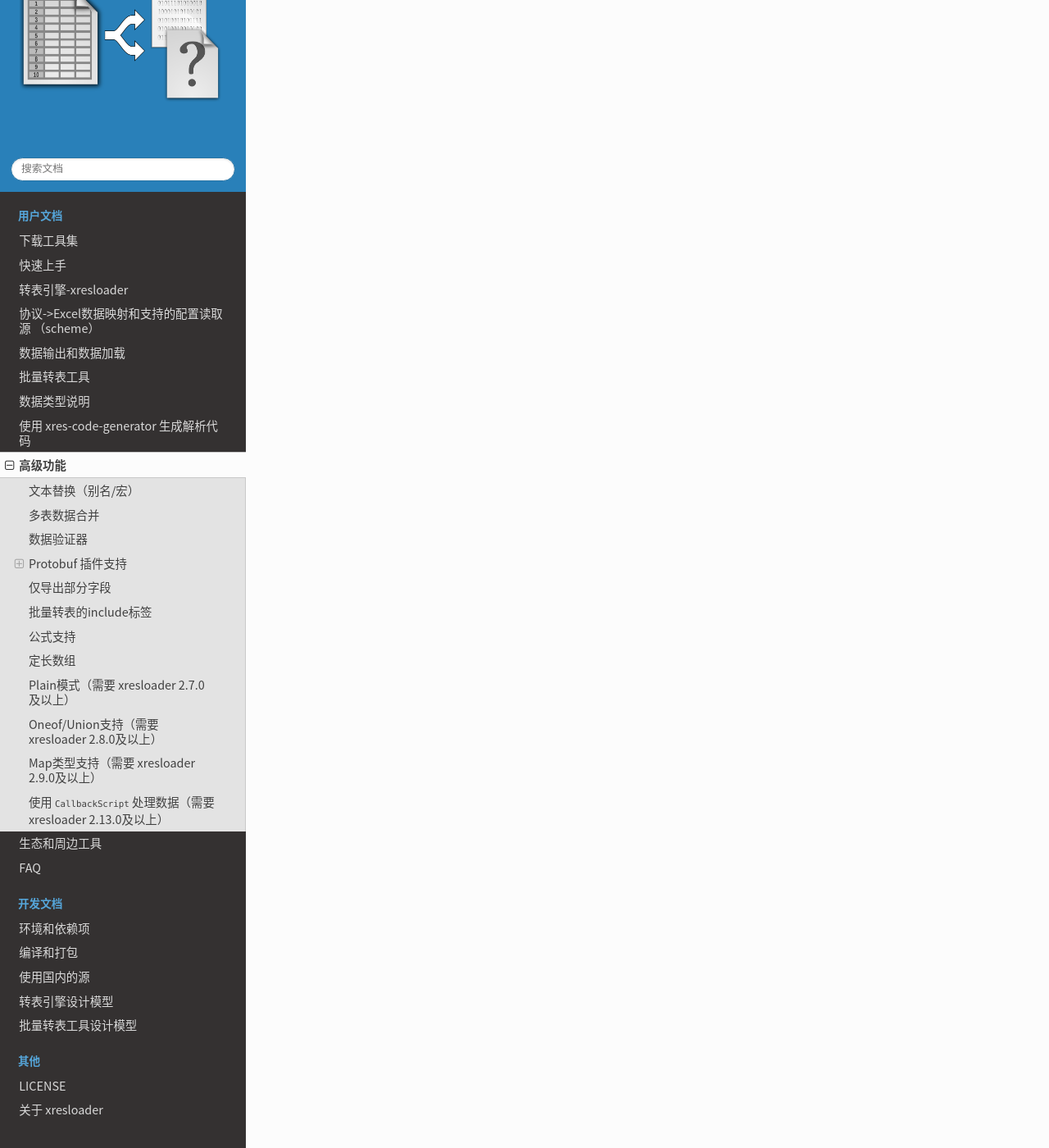
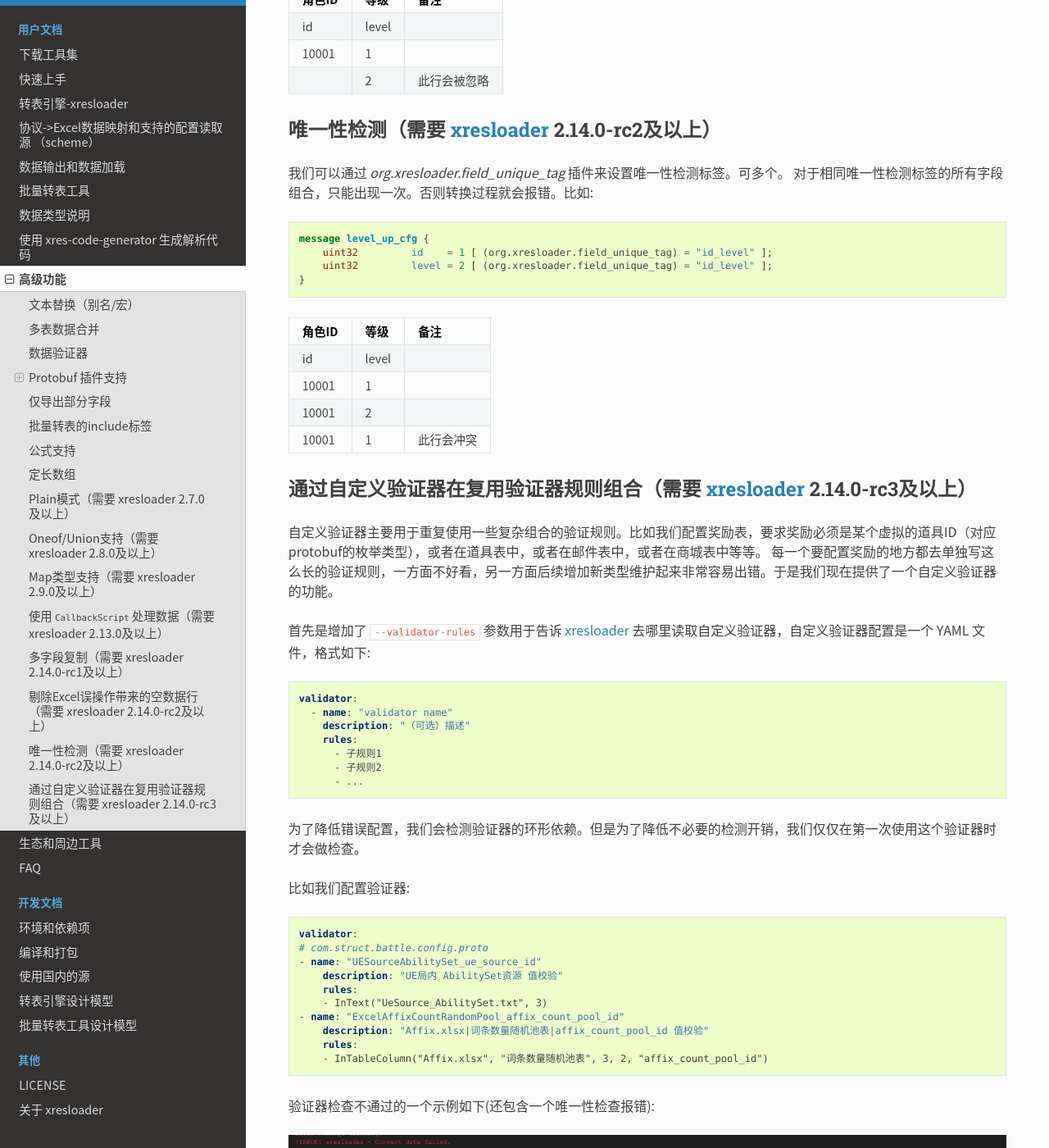
Before and after one commit to xresloader/xresloader-docs, a Sphinx documentation site: the page built from source/users/advance_usage.rst, in a window 1280 px wide and 1400 px high, scrolled down 10250 px. Shown: the whole window at 82% size. Built offline with Sphinx 7.4.7 and the Read the Docs theme 2.0.0, drawn with Linux system fonts in a browser that asks for light colours; some of the changed text lies outside the part shown.

Commit message:
新功能文档

```diff
--- a/source/users/advance_usage.rst
+++ b/source/users/advance_usage.rst
@@ -466,3 +466,122 @@ CallbackScript指向的javascript脚本中，需要满足已下条件:
   - ``typeDesc`` 为数据类型描述信息, ``org.xresloader.core.data.dst.DataDstWriterNode.DataDstTypeDescriptor`` 结构
 
 更多详情请参考 `xresloader sample`_ 的 ``process_by_script1`` 和 ``process_by_script2`` 表，还有 ``cb_script.js`` 文件。
+
+多字段复制（需要 `xresloader`_ 2.14.0-rc1及以上）
+------------------------------------------------------------------------------------------------------------
+
+可以在Excel ``KeyRow`` 指向的列里填写多个由 ``,`` 分隔的字段名，这样在转出的时候会把数据分别填充到这些字段里。比如:
+
+.. code-block:: proto
+
+    message level_data_cfg {
+        uint32 level = 1;
+        uint32 exp = 2;
+    }
+    message level_up_cfg {
+        option (xrescode.loader) = {
+            file_path: "level_up.bytes"
+            indexes: { fields: "id" fields: "level" index_type: EN_INDEX_KV }
+
+            tags: "client"
+            tags: "server"
+        };
+        uint32         id    = 1;
+        uint32         level = 2;
+        level_data_cfg data  = 3;
+    }
+
++-----------+------------------+-------------+
+|  角色ID   | 等级             |   经验      |
++===========+==================+=============+
+|   id      | level,data.level | data.exp    |
++-----------+------------------+-------------+
+|   10001   | 1                | 0           |
++-----------+------------------+-------------+
+
+剔除Excel误操作带来的空数据行（需要 `xresloader`_ 2.14.0-rc2及以上）
+------------------------------------------------------------------------------------------------------------
+
+我们可以通过 `org.xresloader.field_not_null` 插件和 `org.xresloader.oneof_not_null` 插件来用以忽略Excel中指定数据为空的数据行。
+特别是对Excel误操作（比如漏删除空单元格，不小心设置了某个空数据行的单元格格式）。比如:
+
+.. code-block:: proto
+
+    message level_up_cfg {
+        uint32         id    = 1 [ (org.xresloader.field_not_null) = true ];
+        uint32         level = 2;
+    }
+
++-----------+------------------+--------------+
+|  角色ID   | 等级             |   备注       |
++===========+==================+==============+
+|   id      | level            |              |
++-----------+------------------+--------------+
+|   10001   | 1                |              |
++-----------+------------------+--------------+
+|           | 2                | 此行会被忽略 |
++-----------+------------------+--------------+
+
+唯一性检测（需要 `xresloader`_ 2.14.0-rc2及以上）
+------------------------------------------------------------------------------------------------------------
+
+我们可以通过 `org.xresloader.field_unique_tag` 插件来设置唯一性检测标签。可多个。
+对于相同唯一性检测标签的所有字段组合，只能出现一次。否则转换过程就会报错。比如:
+
+.. code-block:: proto
+
+    message level_up_cfg {
+        uint32         id    = 1 [ (org.xresloader.field_unique_tag) = "id_level" ];
+        uint32         level = 2 [ (org.xresloader.field_unique_tag) = "id_level" ];
+    }
+
++-----------+------------------+--------------+
+|  角色ID   | 等级             |   备注       |
++===========+==================+==============+
+|   id      | level            |              |
++-----------+------------------+--------------+
+|   10001   | 1                |              |
++-----------+------------------+--------------+
+|   10001   | 2                |              |
++-----------+------------------+--------------+
+|   10001   | 1                | 此行会冲突   |
++-----------+------------------+--------------+
+
+通过自定义验证器在复用验证器规则组合（需要 `xresloader`_ 2.14.0-rc3及以上）
+------------------------------------------------------------------------------------------------------------
+
+自定义验证器主要用于重复使用一些复杂组合的验证规则。比如我们配置奖励表，要求奖励必须是某个虚拟的道具ID（对应protobuf的枚举类型），或者在道具表中，或者在邮件表中，或者在商城表中等等。
+每一个要配置奖励的地方都去单独写这么长的验证规则，一方面不好看，另一方面后续增加新类型维护起来非常容易出错。于是我们现在提供了一个自定义验证器的功能。
+
+首先是增加了 ``--validator-rules`` 参数用于告诉 `xresloader`_ 去哪里读取自定义验证器，自定义验证器配置是一个 YAML 文件，格式如下:
+
+.. code-block:: yaml
+
+    validator:
+      - name: "validator name"
+        description: "（可选）描述"
+        rules:
+          - 子规则1
+          - 子规则2
+          - ...
+
+为了降低错误配置，我们会检测验证器的环形依赖。但是为了降低不必要的检测开销，我们仅仅在第一次使用这个验证器时才会做检查。
+
+比如我们配置验证器:
+
+.. code-block:: yaml
+
+    validator:
+    # com.struct.battle.config.proto
+    - name: "UESourceAbilitySet_ue_source_id"
+        description: "UE局内 AbilitySet资源 值校验"
+        rules:
+        - InText("UeSource_AbilitySet.txt", 3)
+    - name: "ExcelAffixCountRandomPool_affix_count_pool_id"
+        description: "Affix.xlsx|词条数量随机池表|affix_count_pool_id 值校验"
+        rules:
+        - InTableColumn("Affix.xlsx", "词条数量随机池表", 3, 2, "affix_count_pool_id")
+
+验证器检查不通过的一个示例如下(还包含一个唯一性检查报错):
+
+.. image:: ../_static/users/custom_validator.png
```
Also changed, not shown: source/index.rst (+4 -4 lines), source/_static/users/custom_validator.png (added).
